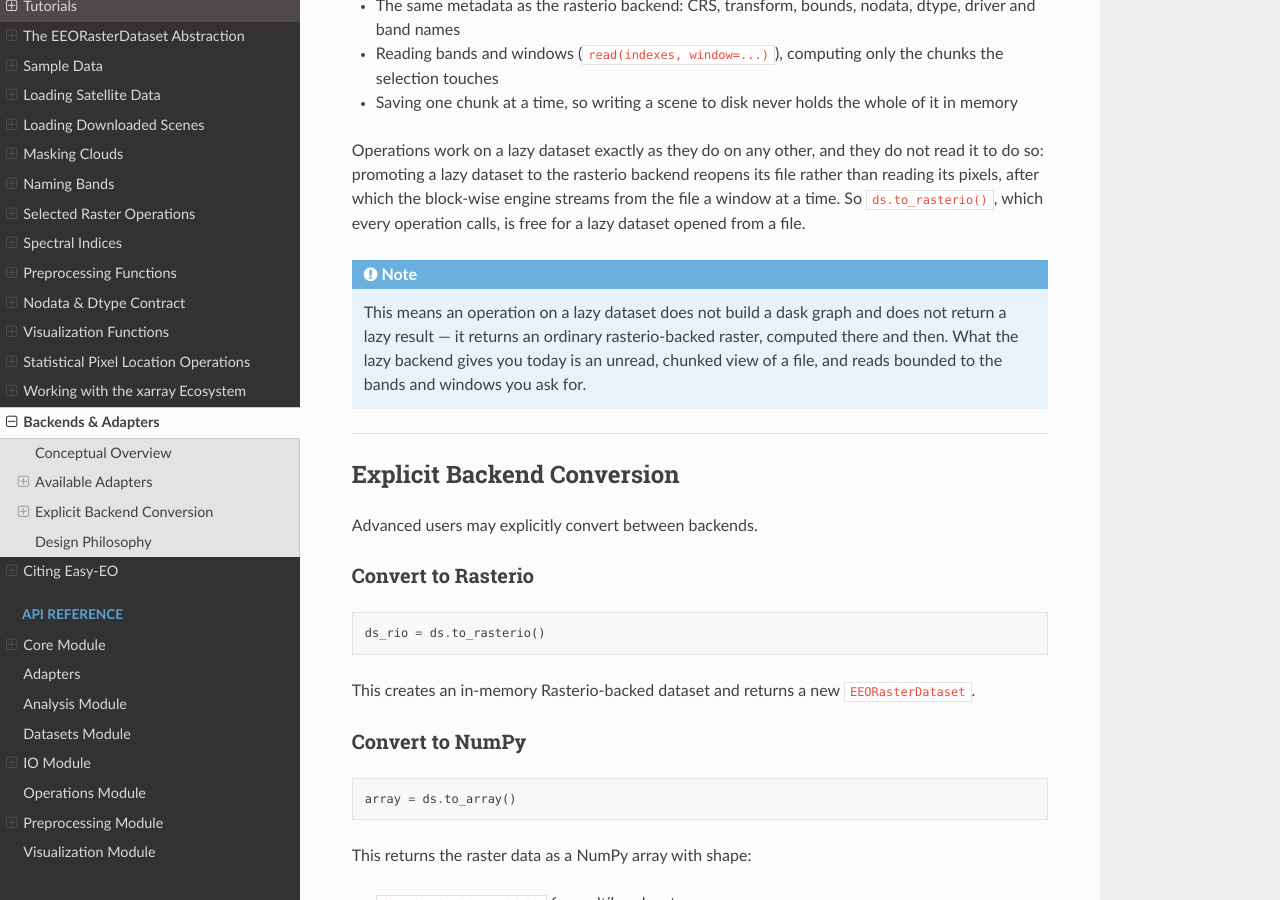
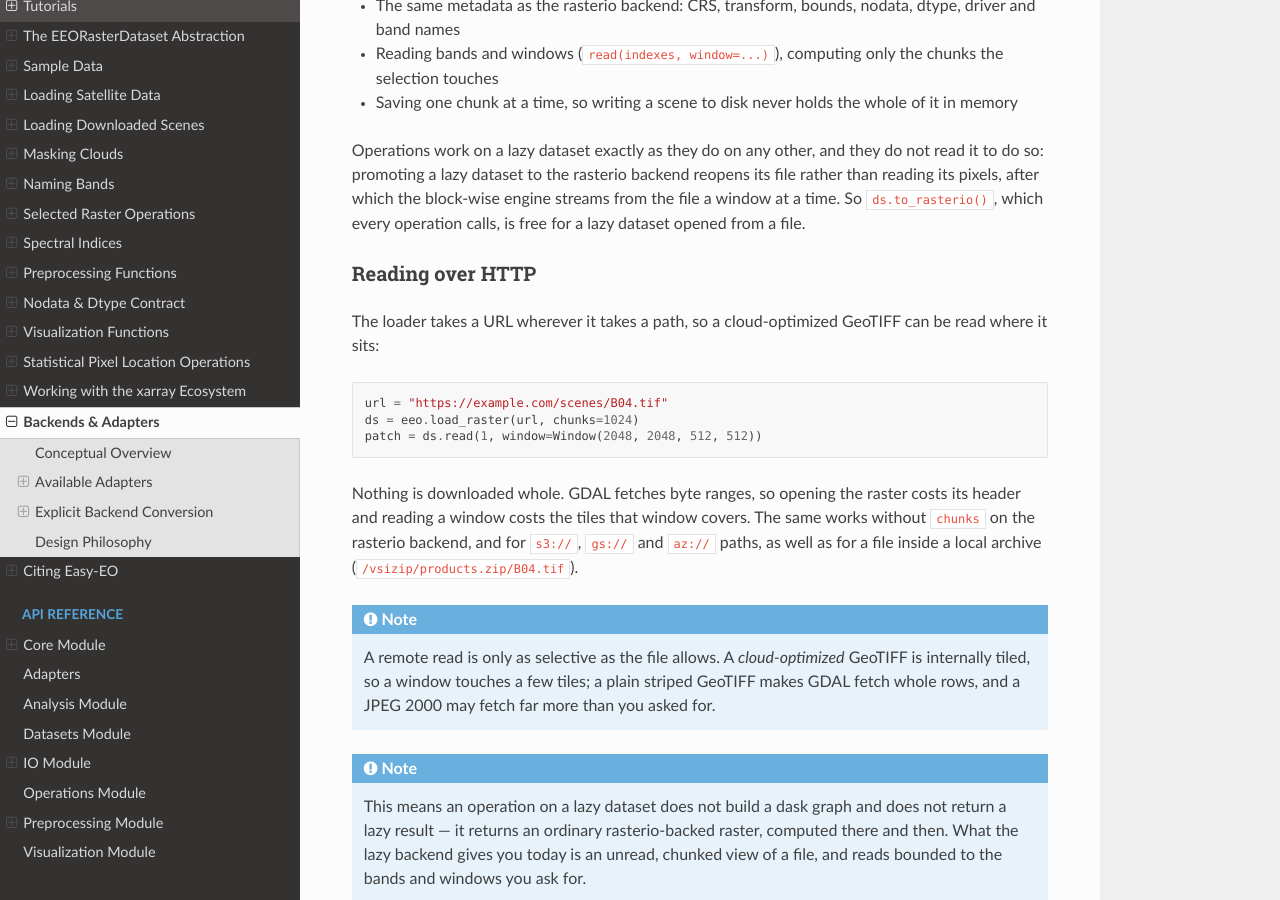
Before and after one commit to Tommy-Burns/easy-eo, a Sphinx documentation site: the page built from docs/source/backends.rst, in a window 1280 px wide and 900 px high, scrolled down 2439 px. Built offline with Sphinx 7.4.7 and the Read the Docs theme 3.1.0, drawn with Linux system fonts in a browser that asks for light colours.

Commit message:
docs: added reading over HTTP to the docs

```diff
--- a/docs/source/backends.rst
+++ b/docs/source/backends.rst
@@ -123,6 +123,31 @@ its file rather than reading its pixels, after which the block-wise engine
 streams from the file a window at a time. So ``ds.to_rasterio()``, which every
 operation calls, is free for a lazy dataset opened from a file.
 
+Reading over HTTP
+^^^^^^^^^^^^^^^^^
+
+The loader takes a URL wherever it takes a path, so a cloud-optimized GeoTIFF
+can be read where it sits:
+
+.. code-block:: python
+
+   url = "https://example.com/scenes/B04.tif"
+   ds = eeo.load_raster(url, chunks=1024)
+   patch = ds.read(1, window=Window(2048, 2048, 512, 512))
+
+Nothing is downloaded whole. GDAL fetches byte ranges, so opening the raster
+costs its header and reading a window costs the tiles that window covers. The
+same works without ``chunks`` on the rasterio backend, and for ``s3://``,
+``gs://`` and ``az://`` paths, as well as for a file inside a local archive
+(``/vsizip/products.zip/B04.tif``).
+
+.. note::
+
+   A remote read is only as selective as the file allows. A *cloud-optimized*
+   GeoTIFF is internally tiled, so a window touches a few tiles; a plain
+   striped GeoTIFF makes GDAL fetch whole rows, and a JPEG 2000 may fetch far
+   more than you asked for.
+
 .. note::
 
    This means an operation on a lazy dataset does not build a dask graph and
```
